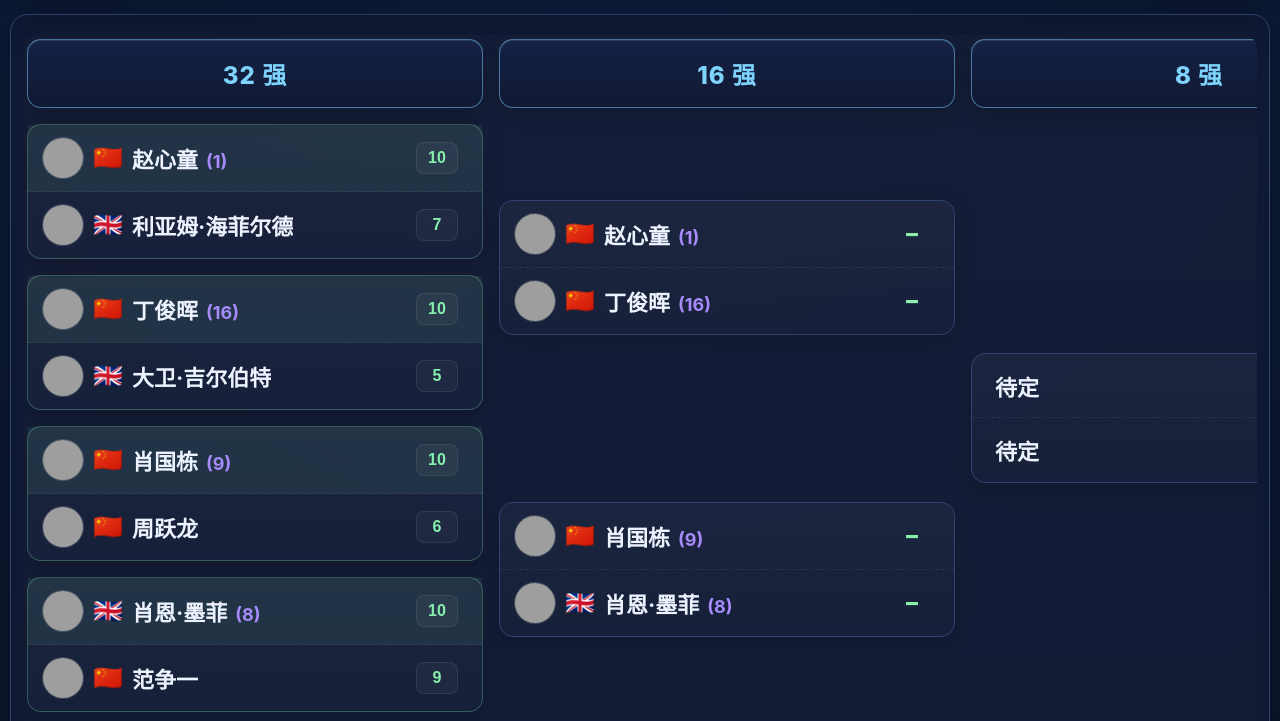
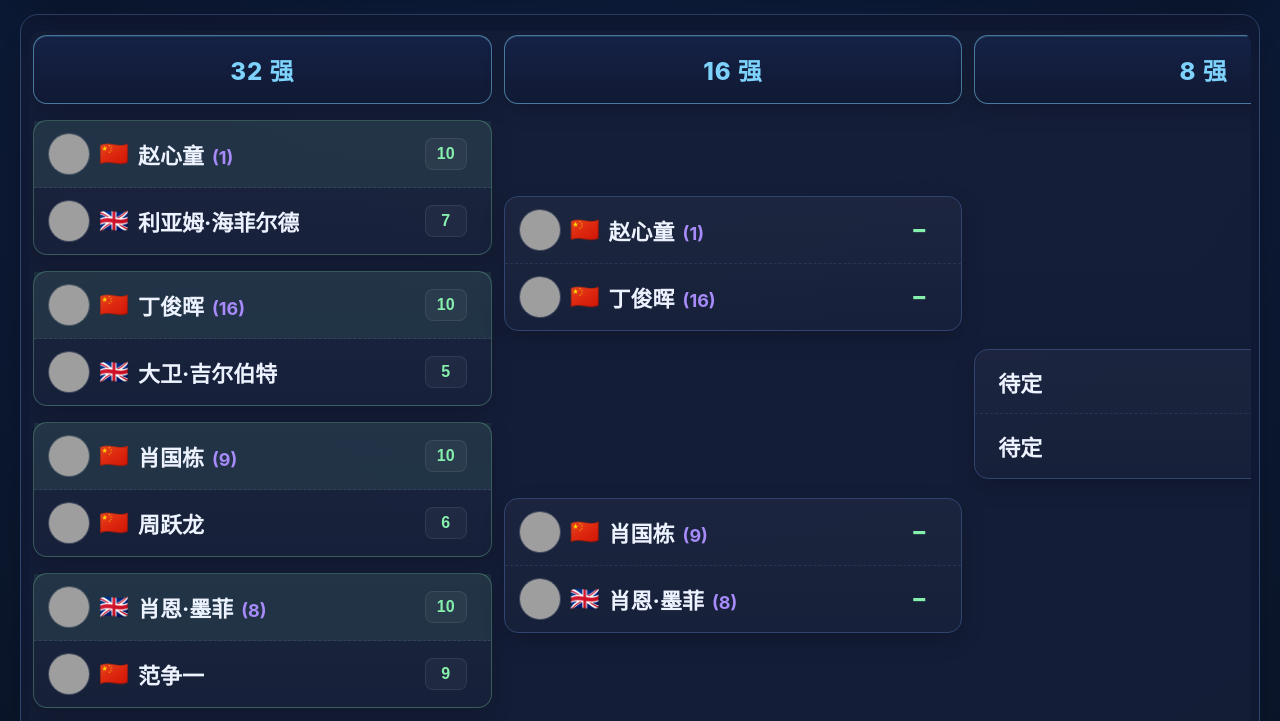
Before and after one commit to yufengyuanx/snooker-world-2026, a website: page bracket.html in a window 1280 px wide. Shown: the part 123-844 px from the top of the page. Drawn offline with Linux system fonts and the light colour scheme; grey boxes are pictures that could not be loaded.

Commit message:
优化：缩小卡片宽度和间距，适配手机三列布局
- 页面 padding 10px → 20px
- gap 16px → 12px
- card padding 12px → 8px

```diff
--- a/bracket.html
+++ b/bracket.html
@@ -25,7 +25,7 @@
       font-family: Inter, ui-sans-serif, system-ui, -apple-system, BlinkMacSystemFont, "Segoe UI", sans-serif;
       background: radial-gradient(circle at top, #102146 0%, var(--bg) 55%);
     }
-    .page { max-width: none; margin: 0; padding: 18px 10px 28px; }
+    .page { max-width: none; margin: 0; padding: 18px 20px 28px; }
     .footer {
       text-align: center; margin-top: 24px; padding: 16px; color: var(--muted); font-size: 13px;
       border-top: 1px solid var(--line); opacity: 0.7;
@@ -62,7 +62,7 @@
       background: rgba(17,26,52,.88);
       border: 1px solid var(--line);
       border-radius: 18px;
-      padding: 12px;
+      padding: 8px;
       box-shadow: var(--shadow);
     }
     .toolbar { display: block; margin-bottom: 8px; }
@@ -79,9 +79,10 @@
     .bracket {
       display: grid;
       grid-template-columns: repeat(3, 1fr);
-      gap: 16px;
+      gap: 12px;
       min-width: auto;
       width: 100%;
+      max-width: 100%;
       align-items: start;
       position: relative;
       z-index: 2;
```
